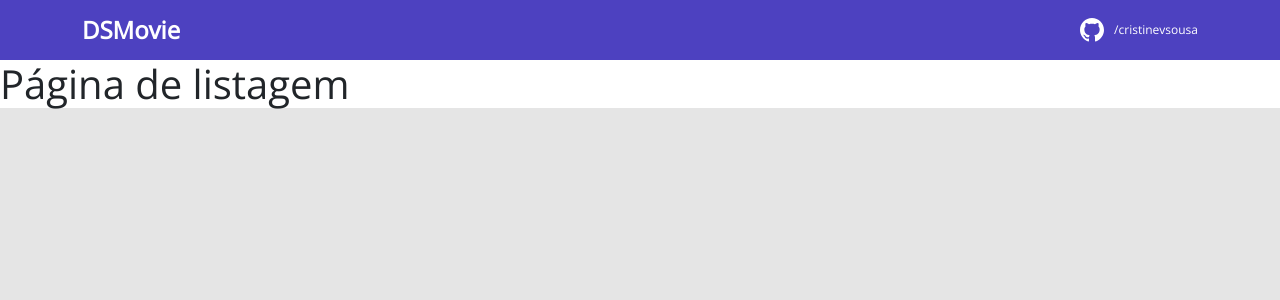
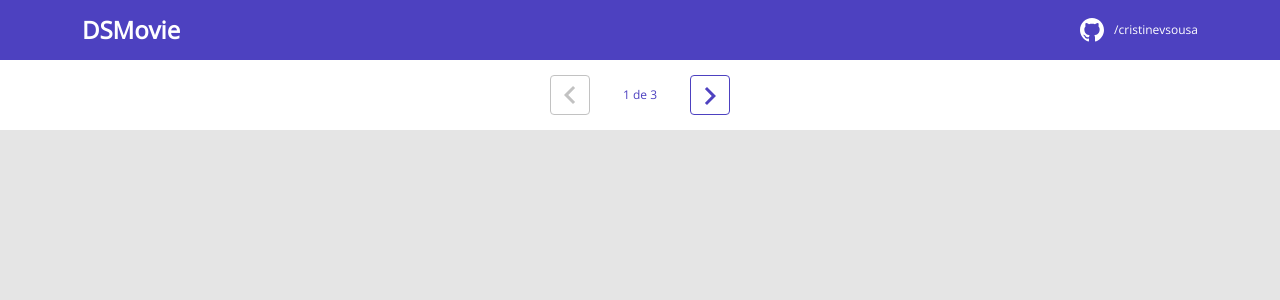
Before and after one commit to cristinevsouza/dsmovie, a React (Create React App) app in the folder frontend/: page / in a window 1280 px wide. Shown: the top 300 px of the page. Built offline with nearby package versions, Linux system fonts and the light colour scheme.

Commit message:
pagination layout

```diff
--- /dev/null
+++ b/frontend/src/components/Navbar/Pagination/index.tsx
@@ -0,0 +1,20 @@
+import { ReactComponent as Arrow } from "assets/img/arrow.svg";
+import "./styles.css";
+
+function Pagination() {
+  return (
+    <div className="dsmovie-pagination-container">
+      <div className="dsmovie-pagination-box">
+        <button className="dsmovie-pagination-button" disabled={true}>
+          <Arrow />
+        </button>
+        <p>{`${1} de ${3}`}</p>
+        <button className="dsmovie-pagination-button" disabled={false}>
+          <Arrow className="dsmovie-flip-horizontal" />
+        </button>
+      </div>
+    </div>
+  );
+}
+
+export default Pagination;
--- /dev/null
+++ b/frontend/src/components/Navbar/Pagination/styles.css
@@ -0,0 +1,73 @@
+.dsmovie-pagination-container {
+    padding: 15px 0;
+    display: flex;
+    justify-content: center;
+    align-items: center;
+}
+
+.dsmovie-pagination-box {
+    width: 180px;
+    display: flex;
+    justify-content: space-between;
+    align-items: center;
+}
+
+.dsmovie-pagination-box form {
+    width: 100%;
+    display: flex;
+}
+
+.dsmovie-pagination-button {
+    width: 40px;
+    height: 40px;
+    border-radius: 4px;
+    background-color: #fff;
+    display: flex;
+    justify-content: center;
+    align-items: center;
+    border: 1px solid var(--color-primary);
+    cursor: pointer;
+}
+
+.dsmovie-pagination-button svg {
+    filter: brightness(0) saturate(100%) invert(26%) sepia(19%) saturate(7395%) hue-rotate(234deg) brightness(89%) contrast(92%);
+}
+
+.dsmovie-pagination-button:disabled {
+    border: 1px solid #c2c2c2;
+    cursor: unset;
+}
+
+.dsmovie-pagination-button:disabled svg {
+    filter: none;
+}
+
+.dsmovie-pagination-container p {
+    margin: 0;
+    font-size: 12px;
+    color: var(--color-primary);
+}
+
+.dsmovie-flip-horizontal {
+    transform: rotate(180deg);
+}
+COMMIT: Pagination layout
+Passo: MovieCard
+MovieStars
+<div className="dsmovie-stars-container">
+  <StarFull />
+  <StarFull />
+  <StarFull />
+  <StarHalf />
+  <StarEmpty />
+</div>
+.dsmovie-stars-container {
+    width: 130px;
+    display: flex;
+    justify-content: space-between;
+}
+
+.dsmovie-stars-container svg {
+    width: 22px;
+    height: auto;
+}
--- a/frontend/src/pages/Listing/index.tsx
+++ b/frontend/src/pages/Listing/index.tsx
@@ -1,8 +1,6 @@
+import Pagination from "components/Navbar/Pagination";
+
 function Listing() {
-
-
-  return (
-    <h1>Página de listagem</h1>
-  );
+  return <Pagination />;
 }
 export default Listing;
```
Also changed, not shown: frontend/src/assets/img/arrow.svg (added).
